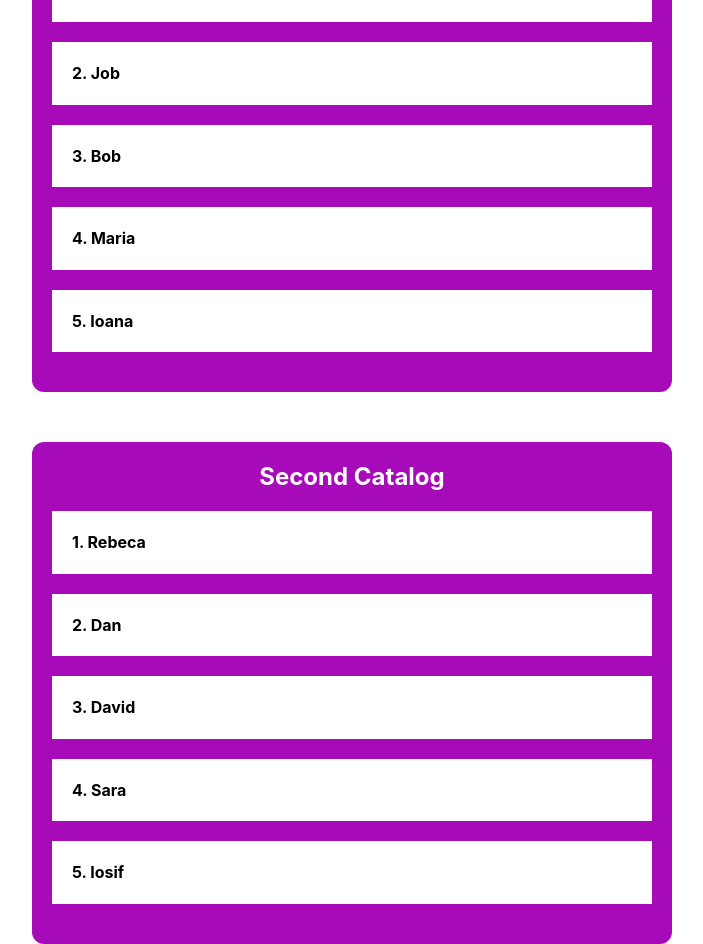
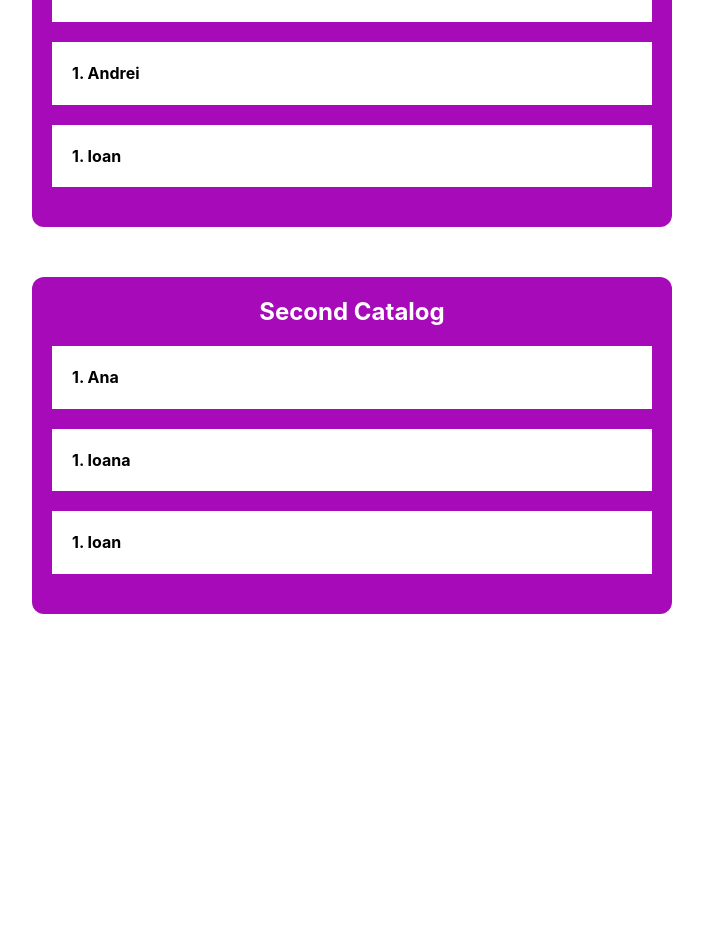
Before and after one commit to brebecaS/catalogs_tests_app, a React (Create React App) app: page / in a window 1280 px wide. Shown: the part 220-1164 px from the top of the page, without its empty margins (288-991 px from the left). After the commit the page ends 834 px from the top, so only its background shows below. Built offline with nearby package versions, Linux system fonts and the light colour scheme.

Commit message:
componenta de catalog

```diff
--- a/src/App.js
+++ b/src/App.js
@@ -1,69 +1,23 @@
 import "./App.css";
+import Catalog from "./Catalog";
 
 function App() {
+  const listaElevi = ["REbeca", "Andrei", "Ioan"];
+  const listaElevi2 = ["Ana", "Ioana", "Ioan"];
+
   return (
     <div className="wrapper">
       <h1>Catalogs</h1>
-      <div className="container magenta">
-        <h2>First Catalog</h2>
-        <div className="questions">
-          <section>
-            <div className="closed">
-              <h4>1. John</h4>
-            </div>
-          </section>
-          <section>
-            <div className="closed">
-              <h4>2. Job</h4>
-            </div>
-          </section>
-          <section>
-            <div className="closed">
-              <h4>3. Bob</h4>
-            </div>
-          </section>
-          <section>
-            <div className="closed">
-              <h4>4. Maria</h4>
-            </div>
-          </section>
-          <section>
-            <div className="closed">
-              <h4>5. Ioana</h4>
-            </div>
-          </section>
-        </div>
-      </div>
-      <div className="container magenta">
-        <h2>Second Catalog</h2>
-        <div className="questions">
-          <section>
-            <div className="closed">
-              <h4>1. Rebeca</h4>
-            </div>
-          </section>
-          <section>
-            <div className="closed">
-              <h4>2. Dan</h4>
-            </div>
-          </section>
-          <section>
-            <div className="closed">
-              <h4>3. David</h4>
-            </div>
-          </section>
-          <section>
-            <div className="closed">
-              <h4>4. Sara</h4>
-            </div>
-          </section>
-          <section>
-            <div className="closed">
-              <h4>5. Iosif</h4>
-            </div>
-          </section>
-        </div>
-      </div>
+      <Catalog
+        title={"First Catalog"}
+        numeElev={"John"}
+        listaElevi={listaElevi}
+      />
+      <Catalog
+        title={"Second Catalog"}
+        numeElev={"Rebeca"}
+        listaElevi={listaElevi2}
+      />
     </div>
   );
 }
--- /dev/null
+++ b/src/Catalog.js
@@ -0,0 +1,20 @@
+function Catalog(props) {
+  const result = props.listaElevi.map((element, index) => {
+    return (
+      <section>
+        <div className="closed">
+          <h4>1. {element}</h4>
+        </div>
+      </section>
+    );
+  });
+
+  return (
+    <div className="container magenta">
+      <h2>{props.title}</h2>
+      <div className="questions">{result}</div>
+    </div>
+  );
+}
+
+export default Catalog;
--- a/src/index.js
+++ b/src/index.js
@@ -5,4 +5,4 @@ import App from "./App";
 
 const root = ReactDOM.createRoot(document.getElementById("root"));
 
-root.render(<App />);
+root.render(<App></App>);
```
